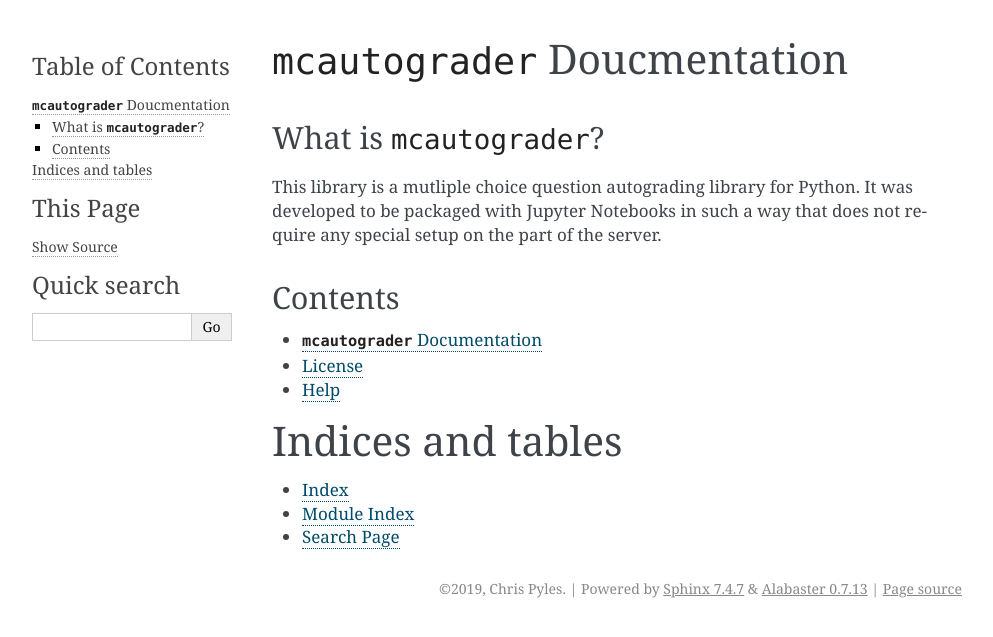
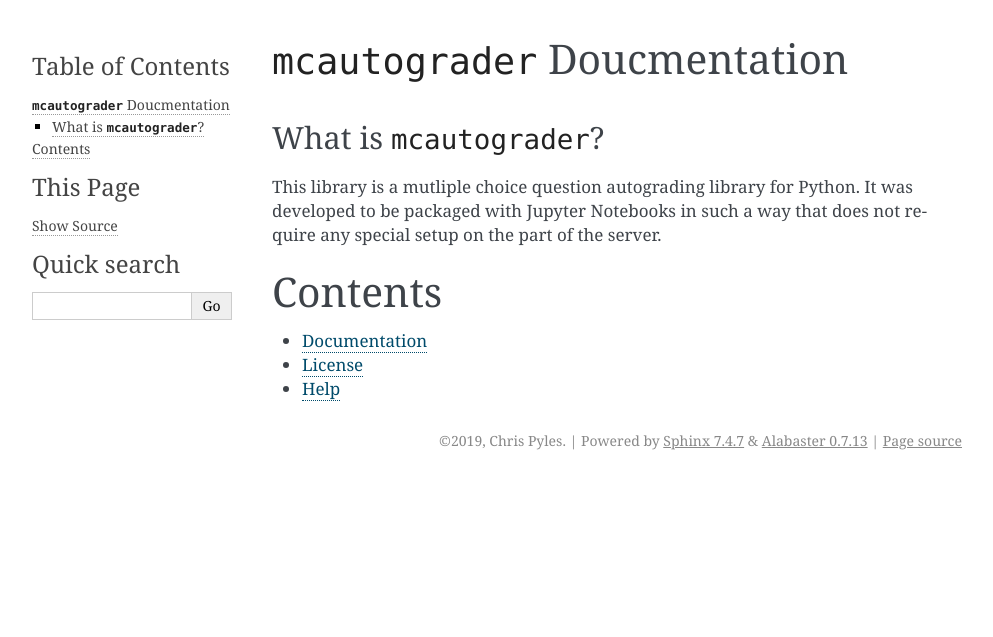
Before and after one commit to chrispyles/mcautograder, a Sphinx documentation site: the page built from docs/source/index.rst, in a window 1280 px wide. Shown: the top 637 px of the page, without its empty margins (148-1141 px from the left). Built offline with Sphinx 7.4.7, drawn with Linux system fonts in a browser that asks for light colours.

Commit message:
edited docs

```diff
--- a/docs/source/mcautograder.rst
+++ b/docs/source/documentation.rst
@@ -1,7 +1,9 @@
-``mcautograder`` Documentation
+Documentation
 ==============================
 
 This page contains the documentation for the classes and methods in the ``mcautograder`` package.
 
 .. automodule:: mcautograder.mcautograder
 	:members:
+
+.. toctree::
--- a/docs/source/index.rst
+++ b/docs/source/index.rst
@@ -7,20 +7,11 @@ What is ``mcautograder``?
 This library is a mutliple choice question autograding library for Python. It was developed to be packaged with Jupyter Notebooks in such a way that does not require any special setup on the part of the server.
 
 Contents
---------
+========
 
 .. toctree::
-   :maxdepth: 2
+   :maxdepth: 1
 
-   mcautograder
+   documentation
    license
    help
-
-
-
-Indices and tables
-==================
-
-* :ref:`genindex`
-* :ref:`modindex`
-* :ref:`search`
```
Also changed, not shown: 1 other file.
